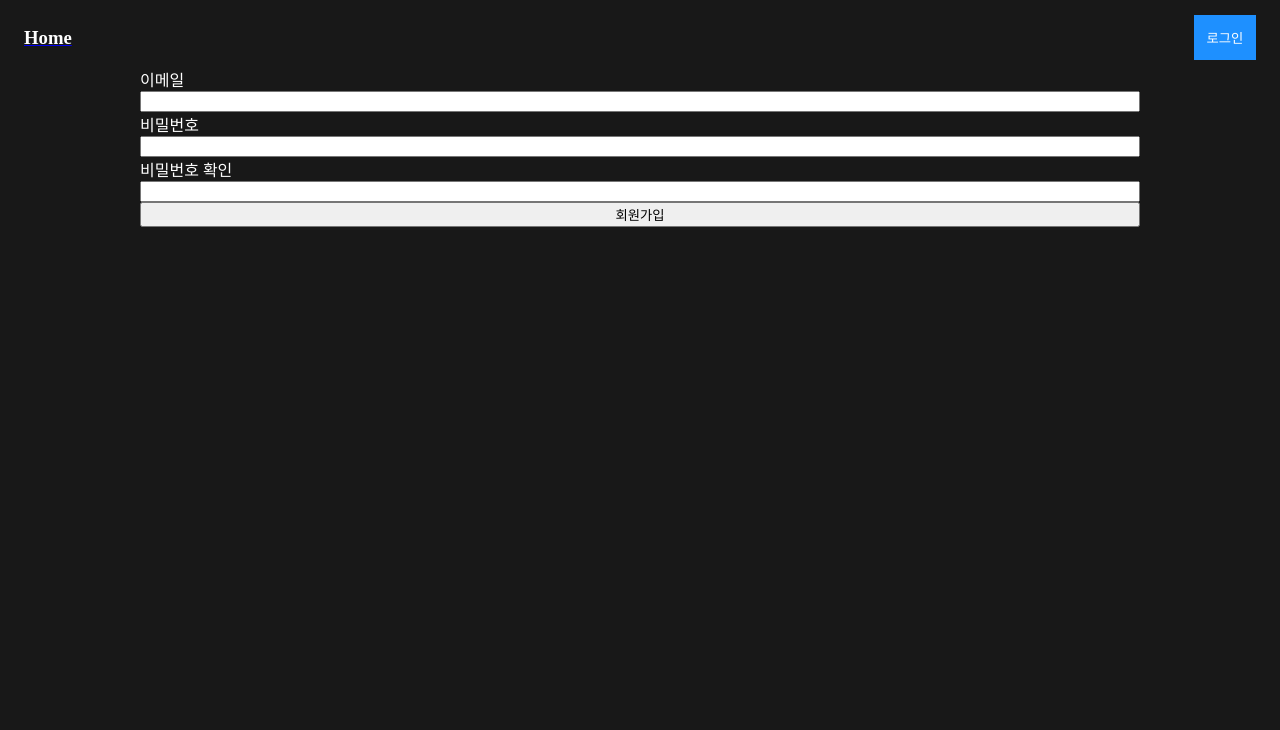
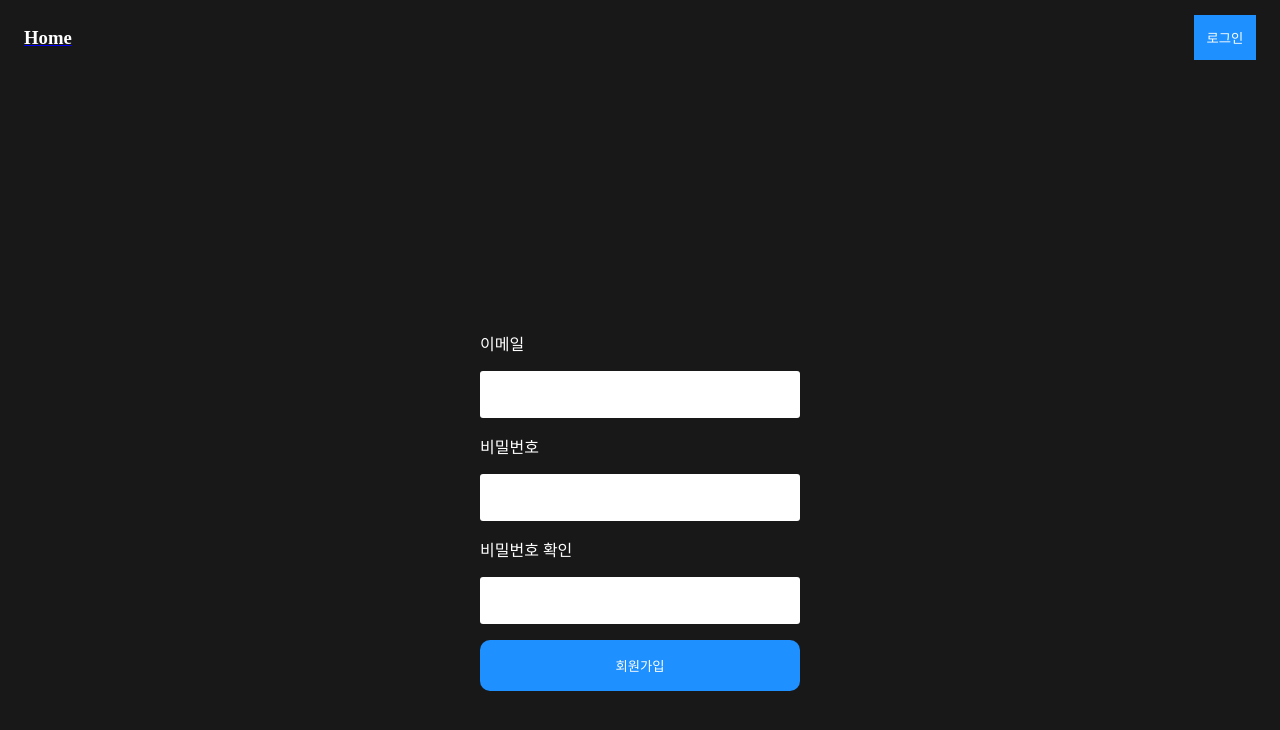
Before and after one commit to KIMTAEYANG123/MyMovie, a React (Create React App) app in the folder client/: page /join in a window 1280 px wide. Shown: the top 730 px of the page. Built offline with nearby package versions, Linux system fonts and the light colour scheme; no server answers.

Commit message:
회원가입 페이지 css

```diff
--- a/client/src/components/UserJoin.js
+++ b/client/src/components/UserJoin.js
@@ -3,10 +3,31 @@ import styled from 'styled-components'
 
 const JoinContents = styled.div`
     display: flex;
-    flex-direction: column;
     max-width:1000px;
+    height: 888px;
+    justify-content: center;
     color: white;
     margin: 0 auto;
+`
+const Main = styled.div`
+    display: flex;
+    margin: auto 0;
+    width:320px;
+    flex-direction: column;
+`
+const Input = styled.input`
+    border: none;
+    border-radius: 3px;
+    margin-bottom: 1rem;
+    margin-top: 1rem;
+    padding: 1rem;
+`
+const Button = styled.button`
+    background-color: #1E90FF;
+    border-radius: 10px;
+    color: white;
+    padding: 1rem;
+    border: none;
 `
 function UserJoin() {
     const [email, setEmail] = useState('')
@@ -29,15 +50,17 @@ function UserJoin() {
     return (
         <div>
             <JoinContents>
-                <label>이메일</label>
-                <input type='email' name='email' onChange={onChange} value={email}/>
+                <Main>
+                    <label>이메일</label>
+                    <Input type='email' name='email' onChange={onChange} value={email}/>
 
-                <label>비밀번호</label>
-                <input type='password' name='password'  onChange={onChange} value={password}/>
+                    <label>비밀번호</label>
+                    <Input type='password' name='password'  onChange={onChange} value={password}/>
 
-                <label>비밀번호 확인</label>
-                <input type='password' name='passwordCheck' onChange={onChange} value={passwordCheck}/>
-                <button>회원가입</button>
+                    <label>비밀번호 확인</label>
+                    <Input type='password' name='passwordCheck' onChange={onChange} value={passwordCheck}/>
+                    <Button>회원가입</Button>
+                </Main>
             </JoinContents>
         </div>
     )
```
